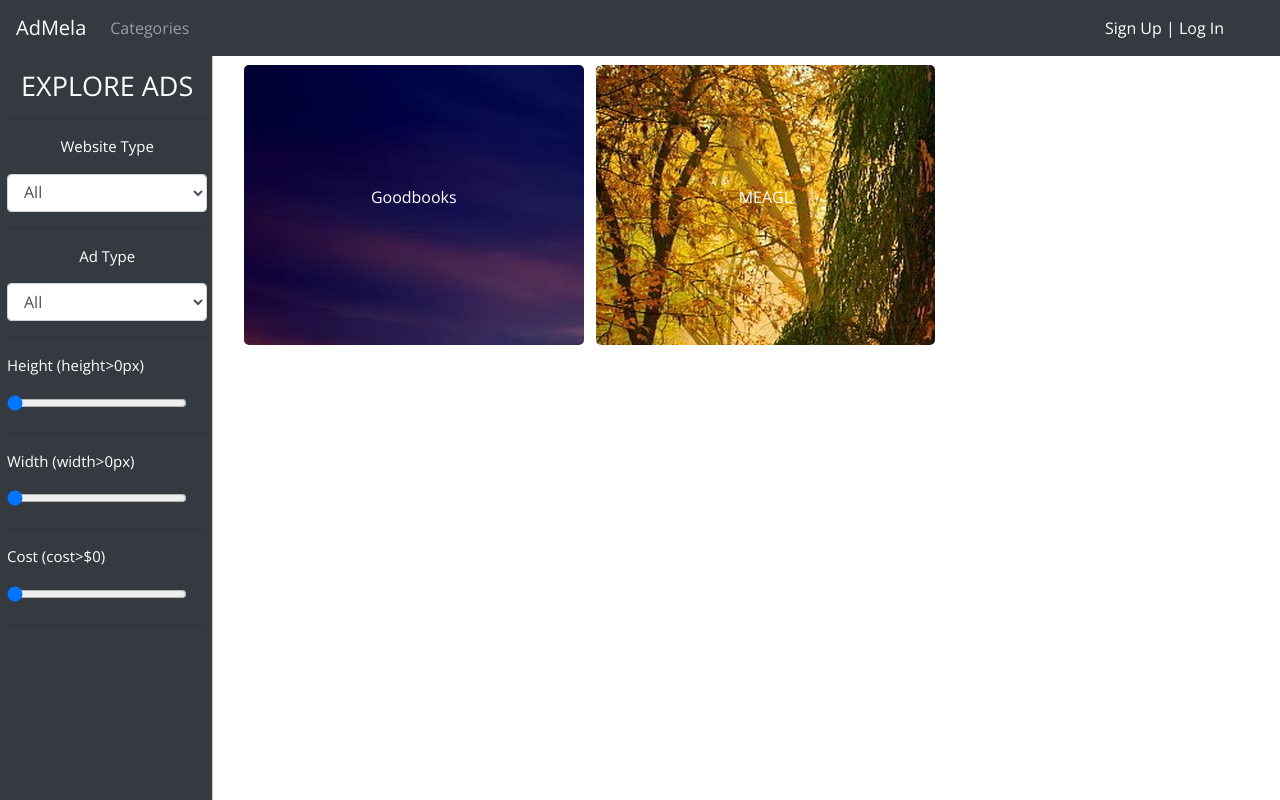
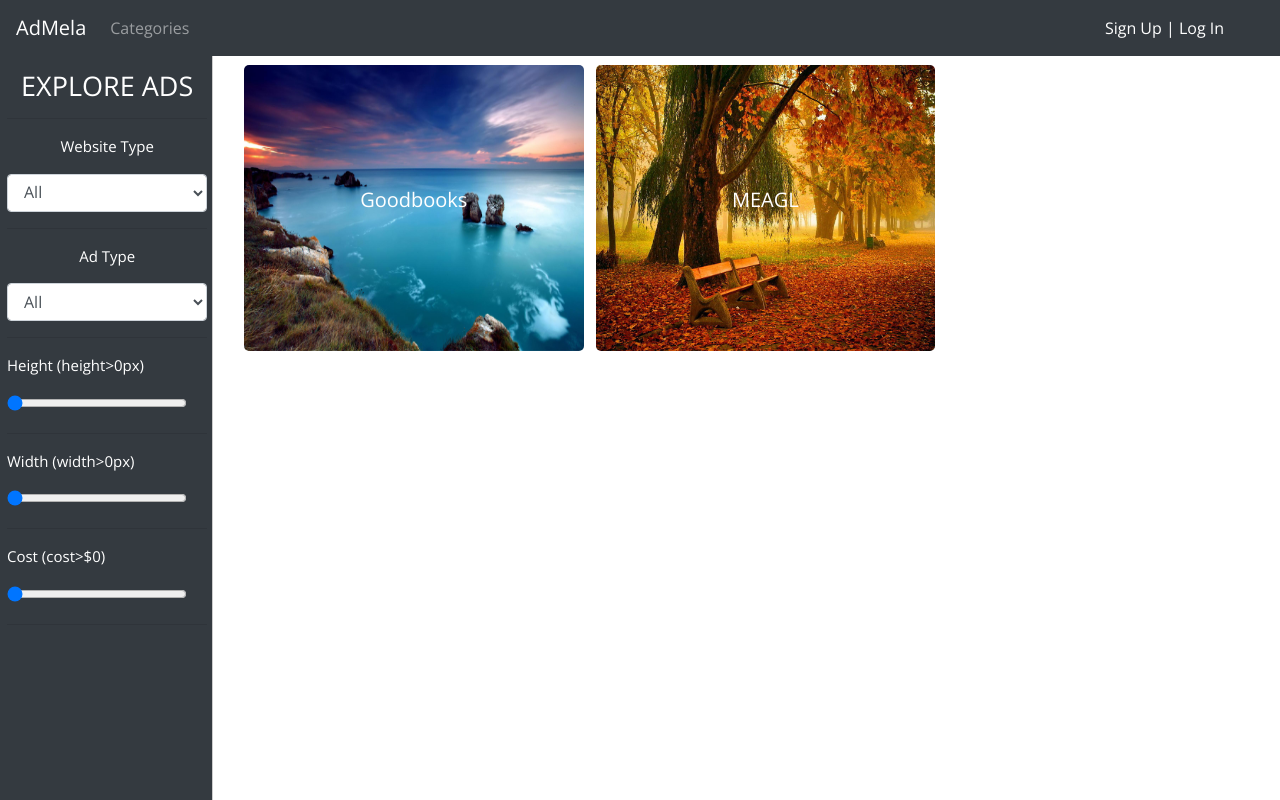
Before and after one commit to Ad-Mela/Ad-Mela, a PHP site: page /categorypage.php in a window 1280 px wide. Run offline with PHP 8.4, Linux system fonts and the light colour scheme; data comes from the database, SQL or seed files in the repository; some libraries are stand-ins or nearby versions.

Commit message:
Categories Styled

```diff
--- a/categorypage.php
+++ b/categorypage.php
@@ -282,8 +282,8 @@ include 'dbh.php';
 					?>
 						<div class="col-md-4">
 							<a href="adlisting.php?ad_Id=<?php echo $row['aid']; ?>">
-								<div class="category-box" style="background-image: url('<?php echo $row["imgdst1"]; ?>')">
-									<p><?php echo $row1['websiteName']; ?></p>
+								<div class="category-box" style="background-image: url('<?php echo $row["imgdst1"]; ?>');background-size: 100% 100%;">
+									<p style="font-size:20px"><?php echo $row1['websiteName']; ?></p>
 								</div>
 							</a>
 						</div>
```
